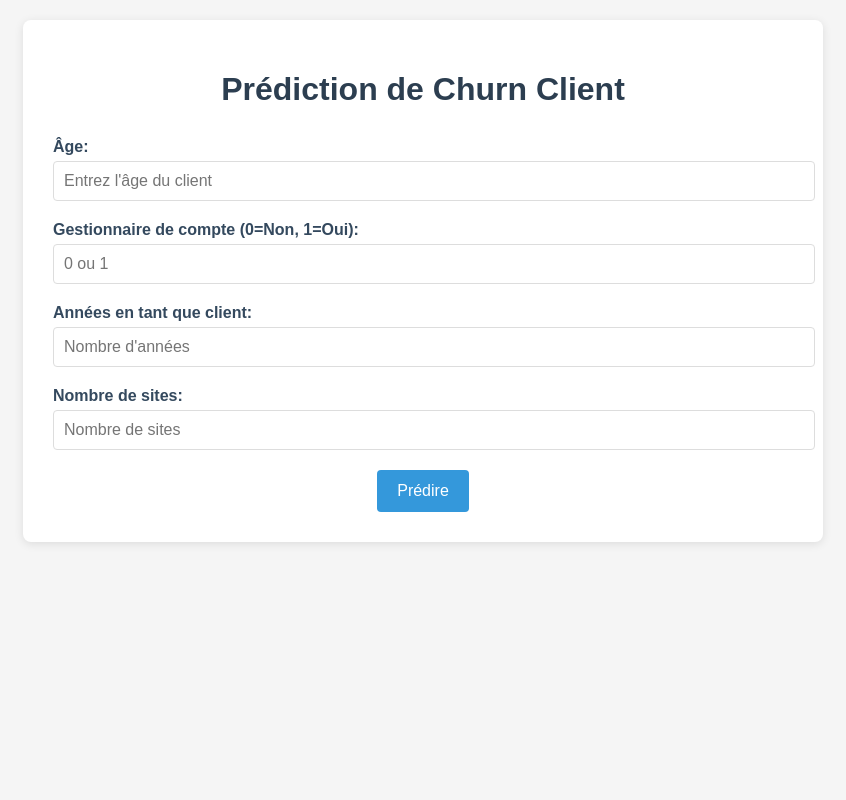
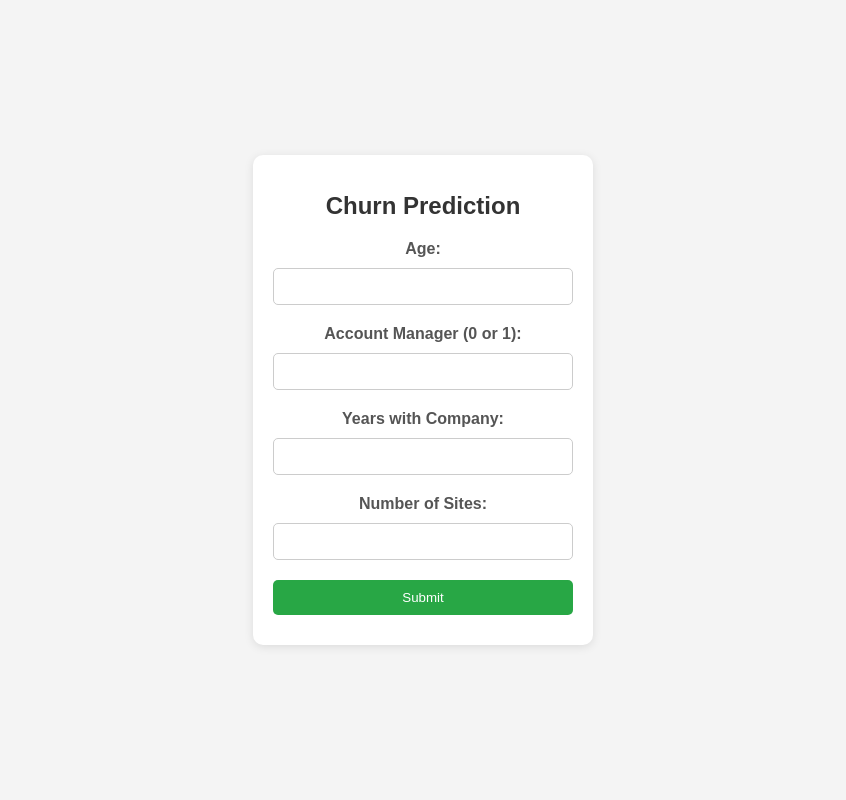
Before and after one commit to MouhssinB/projet-mlops, a Flask app: page / in a window 1280 px wide. Shown: the whole page, without its empty margins (217-1063 px from the left). Run offline with Flask 2, Linux system fonts and the light colour scheme; parts of the project's set-up code (start-up, migrations or seed data) failed here and were passed over.

Commit message:
Update index.html

```diff
--- a/templates/index.html
+++ b/templates/index.html
@@ -1,167 +1,96 @@
 <!DOCTYPE html>
-<html lang="fr">
+<html lang="en">
 <head>
     <meta charset="UTF-8">
     <meta name="viewport" content="width=device-width, initial-scale=1.0">
-    <title>Prédiction de Churn Client</title>
+    <title>Churn Prediction App</title>
     <style>
         body {
             font-family: Arial, sans-serif;
-            max-width: 800px;
-            margin: 0 auto;
-            padding: 20px;
-            background-color: #f5f5f5;
+            background-color: #f4f4f4;
+            margin: 0;
+            padding: 0;
+            display: flex;
+            justify-content: center;
+            align-items: center;
+            height: 100vh;
         }
+
         .container {
             background-color: white;
-            padding: 30px;
-            border-radius: 8px;
+            padding: 20px;
+            border-radius: 10px;
             box-shadow: 0 2px 10px rgba(0, 0, 0, 0.1);
+            width: 300px;
+            text-align: center;
         }
+
         h1 {
-            color: #2c3e50;
-            text-align: center;
-            margin-bottom: 30px;
-        }
-        .form-group {
+            font-size: 1.5rem;
+            color: #333;
             margin-bottom: 20px;
         }
+
         label {
+            font-weight: bold;
+            margin-top: 10px;
             display: block;
-            margin-bottom: 5px;
-            font-weight: bold;
-            color: #34495e;
+            color: #555;
         }
-        input {
+
+        input[type="text"], input[type="submit"] {
             width: 100%;
             padding: 10px;
-            border: 1px solid #ddd;
-            border-radius: 4px;
-            font-size: 16px;
+            margin: 10px 0;
+            border-radius: 5px;
+            border: 1px solid #ccc;
+            box-sizing: border-box;
         }
-        button {
-            background-color: #3498db;
+
+        input[type="submit"] {
+            background-color: #28a745;
             color: white;
             border: none;
-            padding: 12px 20px;
-            border-radius: 4px;
             cursor: pointer;
-            font-size: 16px;
-            display: block;
-            margin: 0 auto;
             transition: background-color 0.3s;
         }
-        button:hover {
-            background-color: #2980b9;
+
+        input[type="submit"]:hover {
+            background-color: #218838;
         }
-        .result {
-            margin-top: 30px;
-            padding: 20px;
-            border-radius: 4px;
-            text-align: center;
-            font-size: 18px;
-            display: none;
-        }
-        .churn {
-            background-color: #ffebee;
-            border: 1px solid #ffcdd2;
-            color: #c62828;
-        }
-        .no-churn {
-            background-color: #e8f5e9;
-            border: 1px solid #c8e6c9;
-            color: #2e7d32;
-        }
-        .error {
-            background-color: #fff3e0;
-            border: 1px solid #ffe0b2;
-            color: #e65100;
+
+        #result {
+            margin-top: 20px;
+            font-size: 1.2rem;
+            color: #333;
         }
     </style>
 </head>
 <body>
     <div class="container">
-        <h1>Prédiction de Churn Client</h1>
+        <h1>Churn Prediction</h1>
+        <form action="/predict" method="POST">
+            <label for="age">Age:</label>
+            <input type="text" id="age" name="Age" required><br>
 
-        <form id="predictionForm">
-            <div class="form-group">
-                <label for="age">Âge:</label>
-                <input type="number" id="age" name="Age" placeholder="Entrez l'âge du client" required>
-            </div>
+            <label for="account_manager">Account Manager (0 or 1):</label>
+            <input type="text" id="account_manager" name="Account_Manager" required><br>
 
-            <div class="form-group">
-                <label for="account_manager">Gestionnaire de compte (0=Non, 1=Oui):</label>
-                <input type="number" id="account_manager" name="Account_Manager" min="0" max="1" placeholder="0 ou 1" required>
-            </div>
+            <label for="years">Years with Company:</label>
+            <input type="text" id="years" name="Years" required><br>
 
-            <div class="form-group">
-                <label for="years">Années en tant que client:</label>
-                <input type="number" id="years" name="Years" step="0.1" placeholder="Nombre d'années" required>
-            </div>
+            <label for="num_sites">Number of Sites:</label>
+            <input type="text" id="num_sites" name="Num_Sites" required><br>
 
-            <div class="form-group">
-                <label for="num_sites">Nombre de sites:</label>
-                <input type="number" id="num_sites" name="Num_Sites" placeholder="Nombre de sites" required>
-            </div>
-
-            <button type="button" onclick="predictChurn()">Prédire</button>
+            <input type="submit" value="Submit">
         </form>
 
-        <div id="result" class="result"></div>
+        <!-- Section pour afficher le résultat de la prédiction -->
+        {% if prediction %}
+        <div id="result">
+            <h2>Prediction: <strong>{{ prediction }}</strong></h2>
+        </div>
+        {% endif %}
     </div>
-
-    <script>
-        function predictChurn() {
-            // Récupérer le formulaire
-            const form = document.getElementById('predictionForm');
-
-            // Vérifier que tous les champs sont remplis
-            if (!form.checkValidity()) {
-                form.reportValidity();
-                return;
-            }
-
-            // Créer un objet FormData à partir du formulaire
-            const formData = new FormData();
-            formData.append('Age', document.getElementById('age').value);
-            formData.append('Account_Manager', document.getElementById('account_manager').value);
-            formData.append('Years', document.getElementById('years').value);
-            formData.append('Num_Sites', document.getElementById('num_sites').value);
-
-            // Appeler l'API avec FormData
-            fetch('http://127.0.0.1:5000/predict', {
-                method: 'POST',
-                body: formData,
-            })
-            .then(response => {
-                if (!response.ok) {
-                    throw new Error('Erreur lors de la communication avec l\'API');
-                }
-                return response.json();
-            })
-            .then(data => {
-                const resultDiv = document.getElementById('result');
-                resultDiv.style.display = 'block';
-
-                if (data.churn_prediction === 1) {
-                    resultDiv.className = 'result churn';
-                    resultDiv.innerHTML = '<strong>Résultat:</strong> Ce client est susceptible de résilier (Churn positif)';
-                } else {
-                    resultDiv.className = 'result no-churn';
-                    resultDiv.innerHTML = '<strong>Résultat:</strong> Ce client est susceptible de rester fidèle (Pas de churn)';
-                }
-            })
-            .catch(error => {
-                showError(error.message);
-            });
-        }
-
-        function showError(message) {
-            const resultDiv = document.getElementById('result');
-            resultDiv.className = 'result error';
-            resultDiv.innerHTML = '<strong>Erreur:</strong> ' + message;
-            resultDiv.style.display = 'block';
-        }
-    </script>
 </body>
 </html>
```
